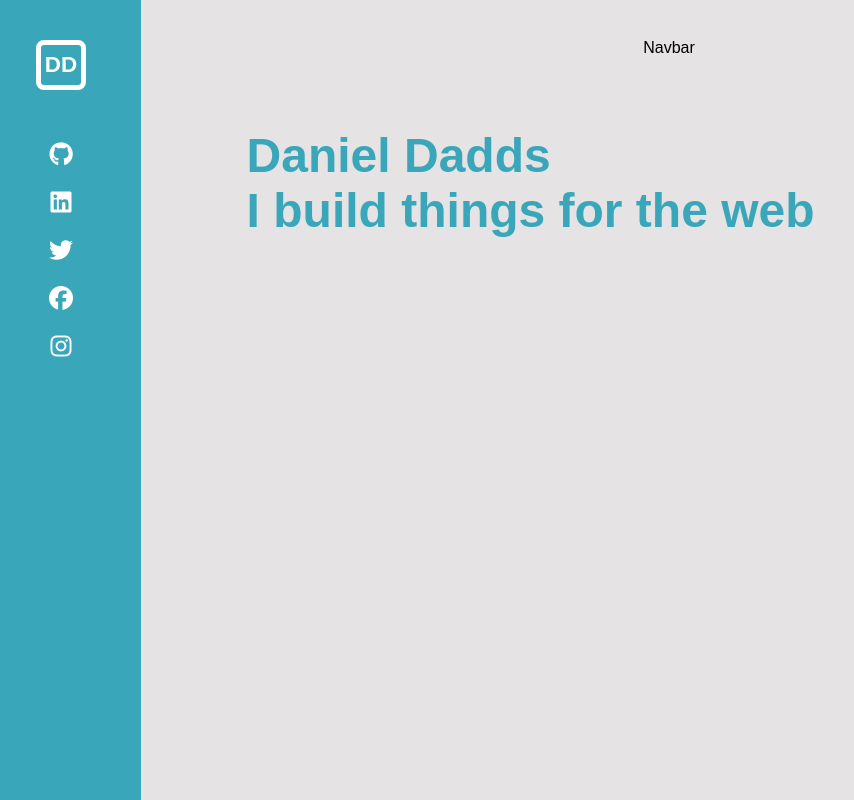
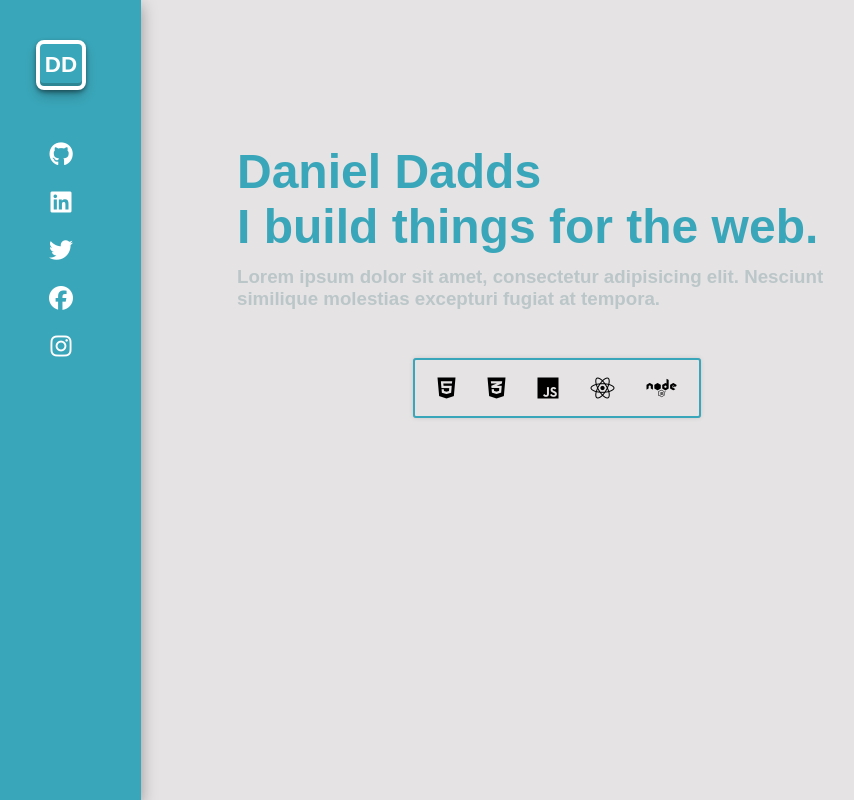
Before and after one commit to danieldadds/portfolio, a React app in the folder portfolio/: page / in a window 1280 px wide. Shown: the whole page, without its empty margins (19-873 px from the left). Built offline with nearby package versions, Linux system fonts and the light colour scheme.

Commit message:
further enhancements made

```diff
--- a/portfolio/src/components/Hero.js
+++ b/portfolio/src/components/Hero.js
@@ -1,10 +1,17 @@
 import React from "react";
+import Showcase from "./Showcase";
 
 export default function Hero() {
   return (
     <div className="hero-container">
       <h1 className="hero-heading-one">Daniel Dadds</h1>
-      <h1 className="hero-heading-one">I build things for the web</h1>
+      <h1 className="hero-heading-one">I build things for the web.</h1>
+      <h3 className="hero-text">
+        Lorem ipsum dolor sit amet, consectetur adipisicing elit. Nesciunt
+        similique molestias excepturi fugiat at tempora.
+      </h3>
+      {/* <button className="hero-button">Projects</button> */}
+      <Showcase />
     </div>
   );
 }
--- a/portfolio/src/components/Navbar.js
+++ b/portfolio/src/components/Navbar.js
@@ -1,9 +1,5 @@
 import React from "react";
 
 export default function Navbar() {
-  return (
-    <navbar className="navbar">
-      <p>Navbar</p>
-    </navbar>
-  );
+  return <navbar className="navbar">{/* <p>Navbar</p> */}</navbar>;
 }
--- /dev/null
+++ b/portfolio/src/components/PageContainer.js
@@ -0,0 +1,10 @@
+import React from "react";
+
+export default function PageContainer(props) {
+  return (
+    <div className="page-container">
+      <h2>{props.title}</h2>
+      <h4>{props.content}</h4>
+    </div>
+  );
+}
--- /dev/null
+++ b/portfolio/src/components/Showcase.js
@@ -0,0 +1,14 @@
+import React from "react";
+import Icon from "./icon";
+
+export default function Showcase() {
+  return (
+    <div className="showcase-container">
+      <Icon src="fa-brands fa-html5 showcase-icon" />
+      <Icon src="fa-brands fa-css3-alt showcase-icon" />
+      <Icon src="fa-brands fa-js showcase-icon" />
+      <Icon src="fa-brands fa-react showcase-icon" />
+      <Icon src="fa-brands fa-node showcase-icon" />
+    </div>
+  );
+}
--- a/portfolio/src/index.js
+++ b/portfolio/src/index.js
@@ -5,6 +5,8 @@ import App from "./components/App";
 import Sidebar from "./components/Sidebar";
 import Navbar from "./components/Navbar";
 import Hero from "./components/Hero";
+import PageContainer from "./components/PageContainer";
+import Showcase from "./components/Showcase";
 
 const root = ReactDOM.createRoot(document.getElementById("root"));
 root.render(
@@ -14,6 +16,10 @@ root.render(
       <div className="main-container">
         <Navbar />
         <Hero />
+        {/* <PageContainer
+          title="About me"
+          content="Lorem ipsum dolor sit amet, consectetur adipiscing elit. Vestibulum varius lorem vel est pellentesque viverra. Nulla ullamcorper est libero, vel vulputate dolor aliquet non. In."
+        /> */}
       </div>
     </div>
   </React.StrictMode>
--- a/portfolio/src/styles.css
+++ b/portfolio/src/styles.css
@@ -32,8 +32,8 @@
 /* nav bar  */
 
 .navbar {
-  width: calc(100vw - 14rem);
-  height: 6rem;
+  width: calc(100vw);
+  height: 3rem;
   align-content: center;
   justify-content: center;
   display: flex;
@@ -49,8 +49,8 @@
   width: 10rem;
   height: 100vh;
   background-color: var(--primary-color);
-  box-shadow: rgba(50, 50, 93, 0.25) 0px 13px 27px -5px,
-    rgba(0, 0, 0, 0.3) 0px 8px 16px -8px;
+  box-shadow: rgba(0, 0, 0, 0.35) 0px 5px 15px;
+  position: fixed;
 }
 
 .icon-container {
@@ -68,15 +68,21 @@
   padding: 0.75rem;
 }
 
+.fa-brands:hover {
+  color: var(--tertiary-color);
+}
+
 .logo {
   width: 50px;
   height: 50px;
-  border: 5px solid white;
+  border: 4px solid white;
   background-color: var(--primary-color);
   align-self: center;
   margin: 40px;
   display: flex;
   border-radius: 0.5rem;
+  box-shadow: rgba(0, 0, 0, 0.4) 0px 2px 4px,
+    rgba(0, 0, 0, 0.3) 0px 7px 13px -3px, rgba(0, 0, 0, 0.2) 0px -3px 0px inset;
 }
 
 .logo-text {
@@ -95,8 +101,71 @@
   color: var(--primary-color);
 }
 .hero-container {
-  margin-left: 10%;
-  width: 50rem;
+  margin-left: 20%;
+  margin-top: 4rem;
+  width: 40rem;
   flex: 2;
   padding-top: 2rem;
 }
+
+.hero-text {
+  padding-top: 0.75rem;
+  color: var(--tertiary-color);
+}
+
+.hero-button {
+  padding: 0.5rem;
+  border-radius: 0.5rem;
+  border: 2px solid var(--primary-color);
+  color: var(--primary-color);
+  font-weight: bolder;
+  margin-left: 50%;
+  box-shadow: rgba(0, 0, 0, 0.4) 0px 2px 4px,
+    rgba(0, 0, 0, 0.3) 0px 7px 13px -3px, rgba(0, 0, 0, 0.2) 0px -3px 0px inset;
+}
+
+.hero-button:hover {
+  background-color: var(--primary-color);
+  border: 2px solid var(--tertiary-color);
+  color: var(--tertiary-color);
+}
+
+/* page container */
+
+.page-container {
+  width: 500px;
+  height: 200px;
+  background-color: var(--primary-color);
+  border-radius: 3px;
+  margin-left: 20%;
+  box-shadow: rgba(0, 0, 0, 0.1) 0px 0px 5px 0px,
+    rgba(0, 0, 0, 0.1) 0px 0px 1px 0px;
+  margin-top: 3rem;
+}
+
+.page-container > h2,
+h4 {
+  background-color: var(--primary-color);
+  color: white;
+  padding: 1rem;
+}
+
+/* showcase */
+
+.showcase-container {
+  background-color: var(--background-color);
+  margin: auto;
+  border: 2px solid var(--primary-color);
+  border-radius: 3px;
+  text-align: center;
+  width: 18rem;
+  margin-top: 3rem;
+  box-shadow: rgba(0, 0, 0, 0.1) 0px 0px 5px 0px,
+    rgba(0, 0, 0, 0.1) 0px 0px 1px 0px;
+}
+
+.showcase-icon {
+  color: black;
+  background-color: var(--background-color);
+  padding: 1rem;
+}
```
Also changed, not shown: portfolio/src/icons/facebook.svg (deleted), portfolio/src/icons/github.svg (deleted), portfolio/src/icons/instagram.svg (deleted), portfolio/src/icons/linkedin.svg (deleted), portfolio/src/icons/twitter.svg (deleted).
